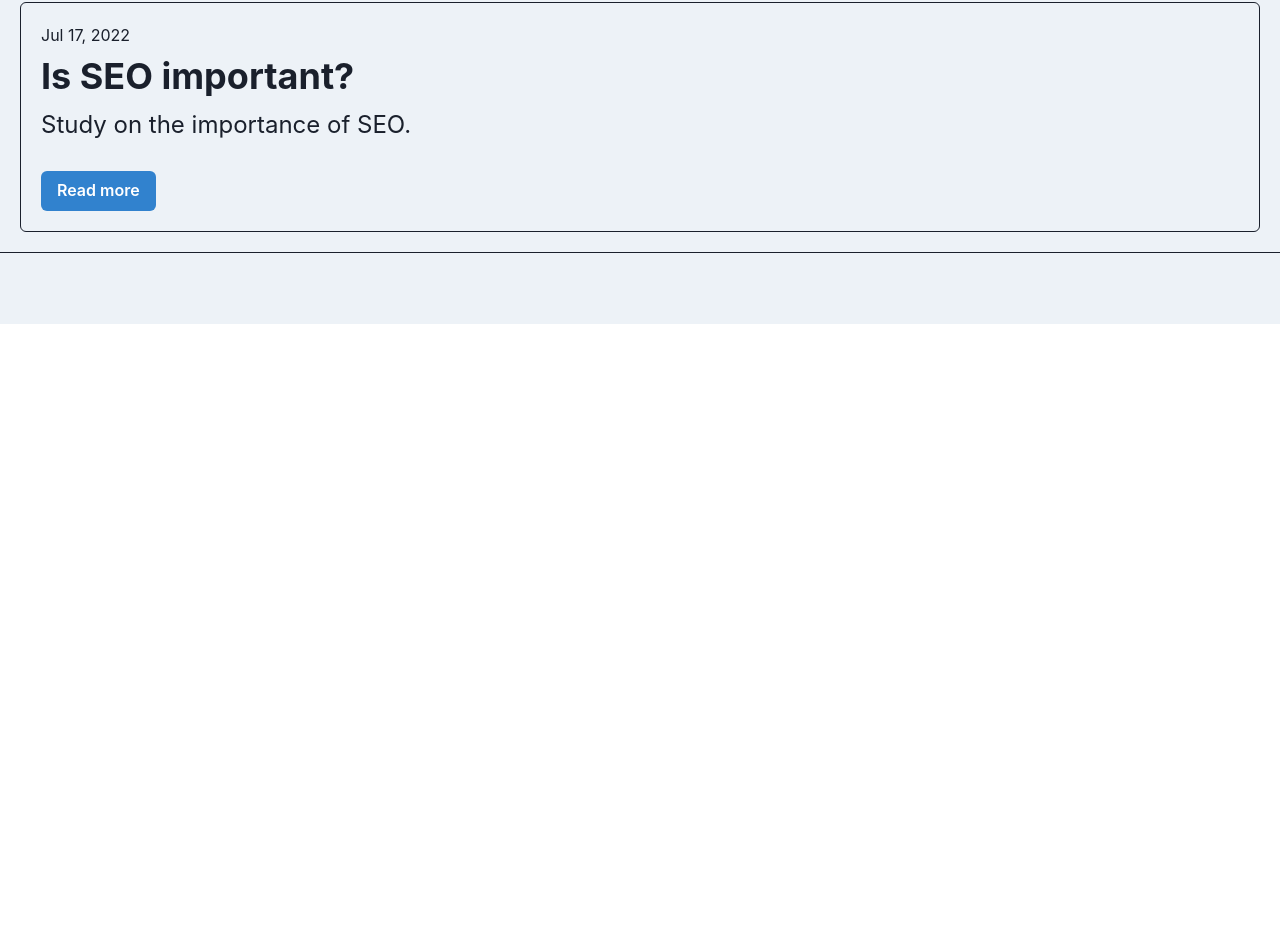
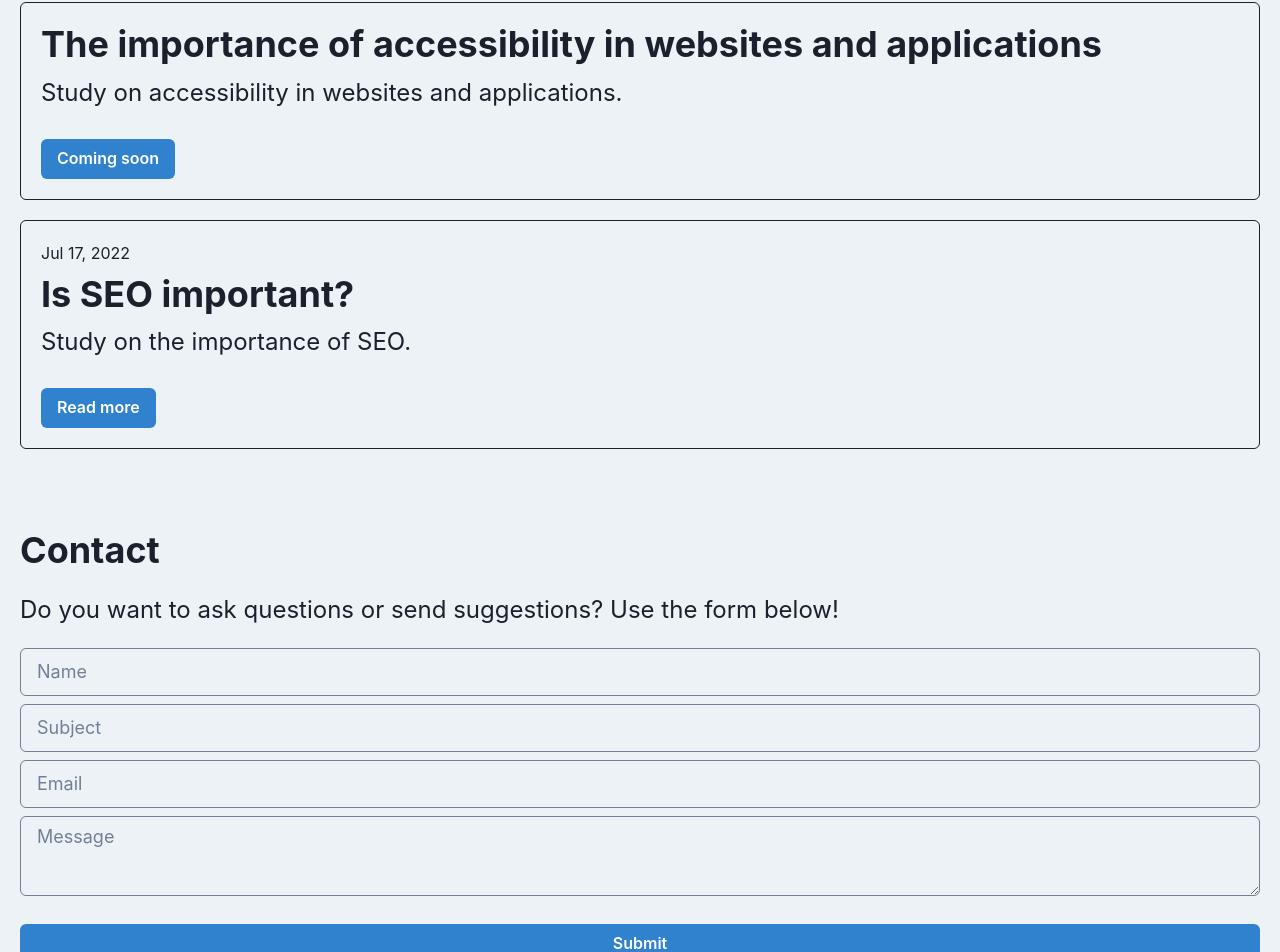
Before and after one commit to filipesalesaraujo/filipesalesaraujo, a React (Vite) app: page /studies in a window 1280 px wide. Shown: the part 273-1225 px from the top of the page. Before the commit the page ends 800 px from the top, so only its background shows below. Built offline with nearby package versions, Linux system fonts and the light colour scheme; some icons are missing.

Commit message:
Fix - Form in page studies

```diff
--- a/src/components/Form.tsx
+++ b/src/components/Form.tsx
@@ -102,7 +102,7 @@ export function Form() {
                             {errors.message?.message}
                         </Text>}
 
-                    <Button mt='5' colorScheme='blue' isLoading={isSubmitting} type="submit" variant={buttonVariant}>
+                    <Button mt='5' colorScheme='blue' isLoading={isSubmitting} type="submit" >
                         Submit
                     </Button>
                 </VStack>
--- a/src/pages/Studies.tsx
+++ b/src/pages/Studies.tsx
@@ -12,6 +12,7 @@ import {
     VStack
 } from "@chakra-ui/react";
 import {NavLink} from "react-router-dom";
+import {Form} from "../components/Form";
 
 export function Studies() {
 
@@ -22,6 +23,23 @@ export function Studies() {
             <Container w='100%' maxW='container.xl' p='5'>
                 <Heading mb='20' as="h1">I am making my studies available on the site for anyone interested in
                     understanding how I carry out research and literary reviews.</Heading>
+
+                <VStack align='left' gap='5' mb='20'>
+
+                    <VStack align='left' p='5' border='1px' borderRadius={6}>
+                        {/*<Text>Jul 17, 2022</Text>*/}
+                        <Heading as='h2'>The importance of accessibility in websites and applications</Heading>
+                        <Text fontSize='2xl' mb='5'>
+                            Study on accessibility in websites and applications.
+                        </Text>
+                        <Box>
+                            <Button colorScheme="blue" disabled>Coming soon</Button>
+                            {/*<NavLink to='/studies/is-seo-important' title='Is SEO important?'>*/}
+                            {/*    <Button colorScheme="blue">Read more</Button>*/}
+                            {/*</NavLink>*/}
+                        </Box>
+                    </VStack>
+
                     <VStack align='left' p='5' border='1px' borderRadius={6}>
                         <Text>Jul 17, 2022</Text>
                         <Heading as='h2'>Is SEO important?</Heading>
@@ -34,6 +52,9 @@ export function Studies() {
                             </NavLink>
                         </Box>
                     </VStack>
+                </VStack>
+
+                <Form />
             </Container>
         </Box>
     )
```
Lines whose indentation alone changed are shown as unchanged.
